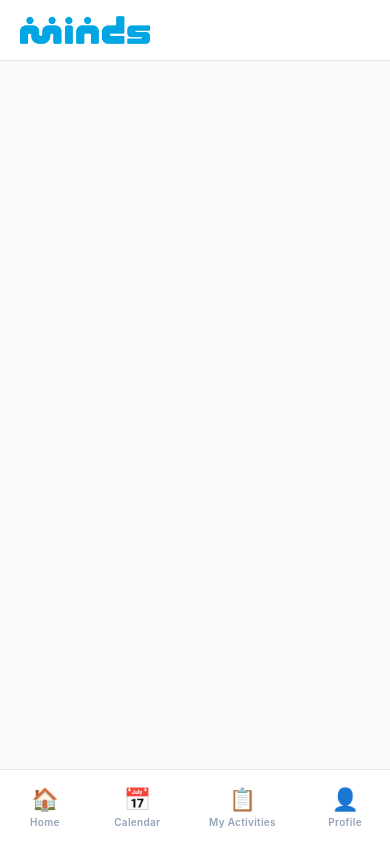
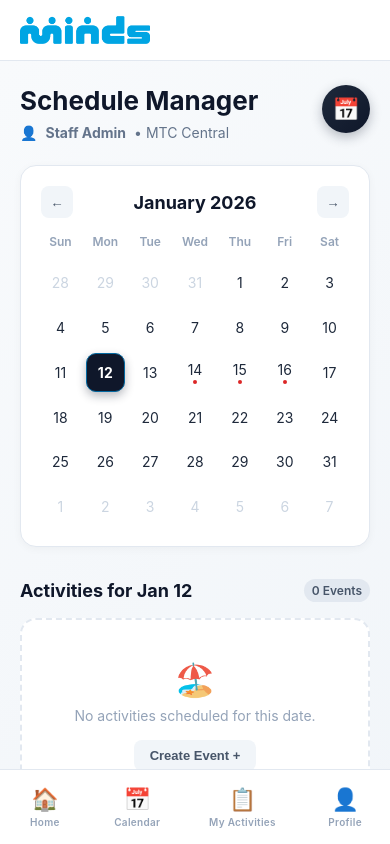
Before and after one commit to leynachee/kindByte, a Vue app in the folder kindByte-frontend/: page /staff/calendar in a window 390 px wide. Built offline with nearby package versions, Linux system fonts and the light colour scheme.

Commit message:
chore: align staff dashboard with updated main

```diff
--- a/kindByte-frontend/src/router/index.js
+++ b/kindByte-frontend/src/router/index.js
@@ -97,6 +97,12 @@ const router = createRouter({
       component: () => import('../components/EditEvent.vue'),
       meta: { requiresAuth: true, roles: ['staff'] }
     },
+    {
+      path: '/staff/calendar',
+      name: 'Calendar',
+      component: () => import('../views/StaffHomeView.vue'),
+      meta: { public: true }
+    },
 
     // Shared Routes
     {
--- a/kindByte-frontend/src/views/StaffHomeView.vue
+++ b/kindByte-frontend/src/views/StaffHomeView.vue
@@ -1,17 +1,24 @@
 <template>
-  <div class="staff-dashboard">
-    <!-- Header -->
-    <div class="dashboard-header">
-      <h1>Staff Dashboard</h1>
-      <p class="date-display">{{ currentDateDisplay }}</p>
+  <div class="page-container">
+    <section class="welcome-section">
+      <div class="greeting">
+        <h1>Schedule Manager</h1>
+        <p class="staff-badge">
+          <span class="badge-icon">👤</span>
+          <strong>Staff Admin</strong> • MTC Central
+        </p>
       </div>
+      <div class="admin-badge">
+        <div class="badge-icon-large">📅</div>
+      </div>
+    </section>
 
-    <!-- Calendar Section -->
-    <div class="calendar-section">
+    <div class="section">
+      <div class="calendar-card">
         <div class="calendar-header">
-        <button @click="previousMonth" class="nav-btn">&lt;</button>
-        <h2>{{ currentMonthYear }}</h2>
-        <button @click="nextMonth" class="nav-btn">&gt;</button>
+          <button @click="previousMonth" class="nav-btn">←</button>
+          <h2 class="month-title">{{ currentMonthYear }}</h2>
+          <button @click="nextMonth" class="nav-btn">→</button>
         </div>
 
         <div class="calendar-grid">
@@ -28,90 +35,57 @@
             @click="selectDate(date)"
           >
             <span class="date-number">{{ date.day }}</span>
-          <span v-if="hasActivities(date)" class="activity-indicator">{{ getActivityCount(date) }}</span>
+            <span v-if="hasActivities(date)" class="activity-dot"></span>
+          </div>
         </div>
       </div>
     </div>
 
-    <!-- Activities Section -->
-    <div class="activities-section">
-      <h2>Activities for {{ selectedDateDisplay }}</h2>
-
-      <div v-if="filteredActivities.length === 0" class="no-activities">
-        <p>No activities scheduled for this date.</p>
+    <div class="section">
+      <div class="section-header">
+        <h3 class="section-title">Activities for {{ selectedDateDisplay }}</h3>
+        <span class="count-badge">{{ filteredActivities.length }} Events</span>
       </div>
 
-      <div v-else class="activities-container">
+      <div v-if="filteredActivities.length === 0" class="empty-state">
+        <div class="empty-icon">🏖️</div>
+        <p>No activities scheduled for this date.</p>
+        <button class="action-btn-small">Create Event +</button>
+      </div>
+
+      <div v-else class="event-list">
         <div
           v-for="activity in filteredActivities"
           :key="activity.id"
-          class="activity-card"
+          class="event-card"
         >
-          <div class="activity-header">
-            <h3>{{ activity.name }}</h3>
-            <span class="activity-time">{{ activity.time }}</span>
+          <div class="event-date">
+            <span class="date-day">{{ getDayName(activity.date) }}</span>
+            <span class="date-num">{{ activity.date.getDate() }}</span>
           </div>
 
-          <div class="activity-details">
-            <div class="detail-row">
-              <span class="detail-label">Venue:</span>
-              <span class="detail-value">{{ activity.venue }}</span>
-            </div>
+          <div class="event-content">
+            <h4 class="event-title">{{ activity.name }}</h4>
+            <p class="event-meta">{{ activity.time }} • {{ activity.venue }}</p>
 
-            <div class="detail-row">
-              <span class="detail-label">Participants:</span>
-              <span class="detail-value">{{ activity.participantsCount }}</span>
-            </div>
-
-            <div class="detail-row">
-              <span class="detail-label">Volunteers:</span>
-              <span class="detail-value">{{ activity.volunteersCount }}</span>
-            </div>
-
-            <div class="detail-row">
-              <span class="detail-label">Volunteer Ratio:</span>
-              <span class="detail-value" :class="{ 'ratio-warning': !checkVolunteerRatio(activity) }">
-                1:{{ calculateRatio(activity) }}
-                <span v-if="!checkVolunteerRatio(activity)" class="warning-badge">⚠ INSUFFICIENT</span>
-                <span v-else class="success-badge">✓ GOOD</span>
+            <div class="event-status">
+              <span class="status-badge full">
+                {{ activity.participantsCount }} Participants
+              </span>
+              <span
+                :class="['status-badge', checkVolunteerRatio(activity) ? 'volunteers' : 'alert']"
+              >
+                {{ activity.volunteersCount }} Vols (Ratio 1:{{ calculateRatio(activity) }})
               </span>
             </div>
 
+            <div class="staff-details">
                <div class="detail-row">
-              <span class="detail-label">Accessibility:</span>
-              <span class="detail-value">{{ activity.wheelchairAccessible ? 'Yes' : 'No' }}</span>
+                 <span>♿ {{ activity.wheelchairAccessible ? 'Accessible' : 'Not Accessible' }}</span>
+                 <span>💰 {{ activity.caregiverPayment ? 'Paid' : 'Free' }}</span>
                </div>
-
-            <div class="detail-row">
-              <span class="detail-label">Caregiver Payment:</span>
-              <span class="detail-value">{{ activity.caregiverPayment ? 'Required' : 'Not Required' }}</span>
+               <a :href="activity.sheetUrl" target="_blank" class="sheet-link">View Sheet ↗</a>
             </div>
-
-            <div class="detail-row">
-              <span class="detail-label">Staff POC: Alice Tan</span>
-              <span class="detail-value">{{ activity.staffPOC }}</span>
-            </div>
-
-            <div class="detail-row">
-              <span class="detail-label">Contact Number: +65 9123 6767</span>
-              <span class="detail-value">{{ activity.contactNumber }}</span>
-            </div>
-
-            <div class="detail-row">
-              <span class="detail-label">Notes:</span>
-              <span class="detail-value">{{ activity.notes || 'None' }}</span>
-            </div>
-          </div>
-
-          <div class="activity-actions">
-            <a
-              :href="activity.sheetUrl"
-              target="_blank"
-              rel="noopener noreferrer"
-              class="sheet-button"
-            >
-              View Participant Details
-            </a>
           </div>
         </div>
       </div>
@@ -128,59 +102,55 @@ export default {
       selectedDate: new Date(),
       dayHeaders: ['Sun', 'Mon', 'Tue', 'Wed', 'Thu', 'Fri', 'Sat'],
 
-      // Sample activities data - replace with your actual data source
+      // Sample Data
       activities: [
         {
           id: 1,
           name: 'Morning Yoga Class',
-          date: new Date(2026, 0, 14), // Jan 14, 2026
-          time: '9:00 AM - 10:00 AM',
-          venue: 'Community Center Room A',
+          date: new Date(2026, 0, 14),
+          time: '09:00 AM',
+          venue: 'Room A',
           participantsCount: 15,
           volunteersCount: 3,
           wheelchairAccessible: true,
           caregiverPayment: false,
-          notes: 'Bring yoga mats',
-          sheetUrl: 'https://docs.google.com/spreadsheets/d/your-sheet-id-1'
+          sheetUrl: '#'
         },
         {
           id: 2,
           name: 'Art Workshop',
           date: new Date(2026, 0, 14),
-          time: '2:00 PM - 4:00 PM',
+          time: '02:00 PM',
           venue: 'Arts Studio',
           participantsCount: 12,
           volunteersCount: 2,
           wheelchairAccessible: true,
           caregiverPayment: true,
-          notes: 'Materials provided',
-          sheetUrl: 'https://docs.google.com/spreadsheets/d/your-sheet-id-2'
+          sheetUrl: '#'
         },
         {
           id: 3,
           name: 'Music Therapy',
           date: new Date(2026, 0, 15),
-          time: '10:00 AM - 11:30 AM',
+          time: '10:00 AM',
           venue: 'Music Room',
           participantsCount: 8,
           volunteersCount: 2,
           wheelchairAccessible: true,
           caregiverPayment: false,
-          notes: '',
-          sheetUrl: 'https://docs.google.com/spreadsheets/d/your-sheet-id-3'
+          sheetUrl: '#'
         },
         {
           id: 4,
           name: 'Cooking Class',
           date: new Date(2026, 0, 16),
-          time: '3:00 PM - 5:00 PM',
-          venue: 'Kitchen Facility',
+          time: '03:00 PM',
+          venue: 'Kitchen',
           participantsCount: 10,
-          volunteersCount: 4,
+          volunteersCount: 1, // Intentional low count for "alert" style
           wheelchairAccessible: false,
           caregiverPayment: true,
-          notes: 'Limited to 10 participants',
-          sheetUrl: 'https://docs.google.com/spreadsheets/d/your-sheet-id-4'
+          sheetUrl: '#'
         }
       ]
     };
@@ -189,64 +159,48 @@ export default {
     currentMonthYear() {
       return this.currentDate.toLocaleDateString('en-US', { month: 'long', year: 'numeric' });
     },
-    currentDateDisplay() {
-      return new Date().toLocaleDateString('en-US', {
-        weekday: 'long',
-        year: 'numeric',
-        month: 'long',
-        day: 'numeric'
-      });
-    },
     selectedDateDisplay() {
-      return this.selectedDate.toLocaleDateString('en-US', {
-        weekday: 'long',
-        year: 'numeric',
-        month: 'long',
-        day: 'numeric'
-      });
+      return this.selectedDate.toLocaleDateString('en-US', { month: 'short', day: 'numeric' });
     },
     calendarDates() {
       const year = this.currentDate.getFullYear();
       const month = this.currentDate.getMonth();
-
       const firstDay = new Date(year, month, 1);
-      const lastDay = new Date(year, month + 1, 0);
       const startDate = new Date(firstDay);
       startDate.setDate(startDate.getDate() - firstDay.getDay());
 
       const dates = [];
       const currentDate = new Date(startDate);
 
-      for (let i = 0; i < 42; i++) {
+      for (let i = 0; i < 42; i++) { // 6 weeks
         dates.push({
           date: new Date(currentDate),
           day: currentDate.getDate(),
-          month: currentDate.getMonth(),
-          year: currentDate.getFullYear(),
           isCurrentMonth: currentDate.getMonth() === month,
           key: currentDate.toISOString()
         });
         currentDate.setDate(currentDate.getDate() + 1);
       }
-
       return dates;
     },
     filteredActivities() {
-      return this.activities.filter(activity => {
-        return this.isSameDay(activity.date, this.selectedDate);
-      });
+      return this.activities.filter(activity =>
+        this.isSameDay(activity.date, this.selectedDate)
+      );
     }
   },
   methods: {
+    getDayName(date) {
+      return date.toLocaleDateString('en-US', { weekday: 'short' }).toUpperCase();
+    },
     calculateRatio(activity) {
-      // participants per volunteer
-      if (!activity.volunteersCount) return '∞'
-      return Math.ceil(activity.participantsCount / activity.volunteersCount)
+      if (!activity.volunteersCount) return '∞';
+      return Math.ceil(activity.participantsCount / activity.volunteersCount);
     },
     checkVolunteerRatio(activity) {
-      // Example rule: at least 1 volunteer per 5 participants
-      if (!activity.volunteersCount) return false
-      return (activity.participantsCount / activity.volunteersCount) <= 5
+      // Rule: 1 volunteer per 5 participants
+      if (!activity.volunteersCount) return false;
+      return (activity.participantsCount / activity.volunteersCount) <= 5;
     },
     previousMonth() {
       this.currentDate = new Date(this.currentDate.getFullYear(), this.currentDate.getMonth() - 1);
@@ -270,85 +224,104 @@ export default {
     },
     hasActivities(date) {
       return this.activities.some(activity => this.isSameDay(activity.date, date.date));
-    },
-    getActivityCount(date) {
-      return this.activities.filter(activity => this.isSameDay(activity.date, date.date)).length;
     }
-
   }
 };
 </script>
 
 <style scoped>
-.staff-dashboard {
-  max-width: 1400px;
+/* Core Page Style from StaffHome */
+.page-container {
+  padding: 24px 20px;
+  /* max-width: 430px; Remove if you want full desktop width, keep for mobile preview */
   margin: 0 auto;
-  padding: 20px;
-  font-family: -apple-system, BlinkMacSystemFont, 'Segoe UI', Roboto, 'Helvetica Neue', Arial, sans-serif;
+  background: linear-gradient(135deg, #f8fafc 0%, #f1f5f9 100%);
+  min-height: 100vh;
 }
 
-.dashboard-header {
-  text-align: center;
-  margin-bottom: 30px;
+/* Header Section */
+.welcome-section {
+  display: flex;
+  justify-content: space-between;
+  align-items: flex-start;
+  margin-bottom: 24px;
 }
 
-.dashboard-header h1 {
-  color: #2c3e50;
-  margin-bottom: 5px;
+.greeting h1 {
+  font-size: 26px;
+  font-weight: 700;
+  color: #0f172a;
+  margin: 0 0 8px 0;
 }
 
-.date-display {
-  color: #7f8c8d;
+.staff-badge {
+  display: flex;
+  align-items: center;
+  gap: 8px;
+  color: #64748b;
   font-size: 14px;
+  margin: 0;
 }
 
-.calendar-section {
+.admin-badge {
+  width: 48px;
+  height: 48px;
+  border-radius: 50%;
+  background: linear-gradient(135deg, #1e293b 0%, #0f172a 100%);
+  display: flex;
+  align-items: center;
+  justify-content: center;
+  box-shadow: 0 4px 12px rgba(30, 41, 59, 0.3);
+}
+
+.badge-icon-large { font-size: 22px; }
+
+/* Calendar Card Styling */
+.calendar-card {
   background: white;
-  border-radius: 12px;
+  border-radius: 16px;
   padding: 20px;
-  box-shadow: 0 2px 8px rgba(0,0,0,0.1);
-  margin-bottom: 30px;
+  box-shadow: 0 2px 8px rgba(0, 0, 0, 0.04);
+  border: 1px solid #e2e8f0;
 }
 
 .calendar-header {
   display: flex;
   justify-content: space-between;
   align-items: center;
-  margin-bottom: 20px;
+  margin-bottom: 16px;
 }
 
-.calendar-header h2 {
-  color: #2c3e50;
+.month-title {
+  font-size: 18px;
+  font-weight: 700;
+  color: #0f172a;
   margin: 0;
 }
 
 .nav-btn {
-  background: #84d65a;
+  background: #f1f5f9;
   border: none;
   border-radius: 8px;
-  padding: 8px 16px;
+  width: 32px;
+  height: 32px;
   cursor: pointer;
-  font-size: 18px;
-  color: white;
-  transition: background 0.3s;
-}
-
-.nav-btn:hover {
-  background: #6fb844;
+  color: #475569;
+  font-weight: bold;
 }
 
 .calendar-grid {
   display: grid;
   grid-template-columns: repeat(7, 1fr);
-  gap: 8px;
+  gap: 6px;
 }
 
 .day-header {
   text-align: center;
-  font-weight: bold;
-  color: #2c3e50;
-  padding: 10px;
-  font-size: 14px;
+  font-size: 12px;
+  font-weight: 600;
+  color: #94a3b8;
+  padding-bottom: 8px;
 }
 
 .calendar-date {
@@ -357,208 +330,187 @@ export default {
   flex-direction: column;
   align-items: center;
   justify-content: center;
-  border: 1px solid #e0e0e0;
-  border-radius: 8px;
+  border-radius: 10px;
   cursor: pointer;
-  transition: all 0.3s;
+  font-size: 14px;
+  color: #1e293b;
   position: relative;
+  transition: all 0.2s;
 }
 
-.calendar-date:hover {
-  background: #f5f5f5;
-  transform: scale(1.05);
-}
+.calendar-date:hover { background: #f8fafc; }
+.calendar-date.other-month { color: #cbd5e1; }
 
-.calendar-date.other-month {
-  color: #bdc3c7;
+.calendar-date.today {
+  border: 1px solid #0369a1;
+  color: #0369a1;
+  font-weight: 700;
 }
 
 .calendar-date.selected {
-  background: #84d65a;
+  background: #0f172a;
   color: white;
-  border-color: #84d65a;
+  box-shadow: 0 4px 10px rgba(15, 23, 42, 0.3);
 }
 
-.calendar-date.today {
-  border: 2px solid #84d65a;
-  font-weight: bold;
+.activity-dot {
+  width: 4px;
+  height: 4px;
+  background: #dc2626;
+  border-radius: 50%;
+  margin-top: 2px;
 }
 
-.calendar-date.has-activities .date-number {
-  font-weight: bold;
-}
+.calendar-date.selected .activity-dot { background: #fff; }
 
-.date-number {
-  font-size: 16px;
-}
+/* Activities Section */
+.section { margin-bottom: 32px; }
 
-.activity-indicator {
-  position: absolute;
-  top: 4px;
-  right: 4px;
-  background: #e74c3c;
-  color: white;
-  border-radius: 50%;
-  width: 20px;
-  height: 20px;
-  display: flex;
-  align-items: center;
-  justify-content: center;
-  font-size: 10px;
-  font-weight: bold;
-}
-
-.activities-section {
-  margin-top: 30px;
-}
-
-.activities-section h2 {
-  color: #2c3e50;
-  margin-bottom: 20px;
-}
-
-.no-activities {
-  text-align: center;
-  padding: 40px;
-  background: white;
-  border-radius: 12px;
-  color: #7f8c8d;
-}
-
-.activities-container {
-  display: grid;
-  gap: 20px;
-  max-height: 600px;
-  overflow-y: auto;
-  padding-right: 10px;
-}
-
-.activities-container::-webkit-scrollbar {
-  width: 8px;
-}
-
-.activities-container::-webkit-scrollbar-track {
-  background: #f1f1f1;
-  border-radius: 4px;
-}
-
-.activities-container::-webkit-scrollbar-thumb {
-  background: #84d65a;
-  border-radius: 4px;
-}
-
-.activity-card {
-  background: white;
-  border-radius: 12px;
-  padding: 24px;
-  box-shadow: 0 2px 8px rgba(0,0,0,0.1);
-  transition: transform 0.3s, box-shadow 0.3s;
-}
-
-.activity-card:hover {
-  transform: translateY(-4px);
-  box-shadow: 0 4px 16px rgba(0,0,0,0.15);
-}
-
-.activity-header {
+.section-header {
   display: flex;
   justify-content: space-between;
   align-items: center;
-  margin-bottom: 20px;
-  padding-bottom: 16px;
-  border-bottom: 2px solid #84d65a;
+  margin-bottom: 16px;
 }
 
-.activity-header h3 {
-  color: #2c3e50;
+.section-title {
+  font-size: 18px;
+  font-weight: 700;
+  color: #0f172a;
   margin: 0;
-  font-size: 22px;
 }
 
-.activity-time {
-  color: #84d65a;
-  font-weight: bold;
-  font-size: 14px;
+.count-badge {
+  font-size: 12px;
+  background: #e2e8f0;
+  padding: 4px 8px;
+  border-radius: 12px;
+  color: #475569;
+  font-weight: 600;
 }
 
-.activity-details {
-  display: grid;
+/* Event Cards (Matching StaffHome) */
+.event-list {
+  display: flex;
+  flex-direction: column;
   gap: 12px;
-  margin-bottom: 20px;
+}
+
+.event-card {
+  background: white;
+  border-radius: 16px;
+  padding: 16px;
+  border: 1px solid #e2e8f0;
+  box-shadow: 0 2px 4px rgba(0, 0, 0, 0.02);
+  display: flex;
+  gap: 16px;
+  transition: all 0.2s;
+}
+
+.event-card:hover {
+  transform: translateY(-2px);
+  box-shadow: 0 8px 16px rgba(0,0,0,0.06);
+}
+
+.event-date {
+  background: linear-gradient(135deg, #1e293b 0%, #0f172a 100%);
+  color: white;
+  border-radius: 12px;
+  padding: 12px;
+  display: flex;
+  flex-direction: column;
+  align-items: center;
+  justify-content: center;
+  min-width: 50px;
+  height: fit-content;
+}
+
+.date-day { font-size: 10px; font-weight: 700; opacity: 0.8; }
+.date-num { font-size: 22px; font-weight: 800; line-height: 1; }
+
+.event-content {
+  flex: 1;
+  display: flex;
+  flex-direction: column;
+  gap: 6px;
+}
+
+.event-title {
+  font-size: 16px;
+  font-weight: 700;
+  color: #0f172a;
+  margin: 0;
+}
+
+.event-meta {
+  font-size: 13px;
+  color: #64748b;
+  margin: 0;
+}
+
+.event-status {
+  display: flex;
+  flex-wrap: wrap;
+  gap: 6px;
+  margin-top: 4px;
+}
+
+.status-badge {
+  padding: 4px 8px;
+  border-radius: 6px;
+  font-size: 11px;
+  font-weight: 700;
+}
+
+.status-badge.full { background: #dbeafe; color: #1e40af; }
+.status-badge.volunteers { background: #d1fae5; color: #047857; }
+.status-badge.alert { background: #fee2e2; color: #b91c1c; }
+
+/* Staff Specific Details */
+.staff-details {
+  margin-top: 8px;
+  padding-top: 8px;
+  border-top: 1px solid #f1f5f9;
+  display: flex;
+  justify-content: space-between;
+  align-items: center;
+  font-size: 12px;
 }
 
 .detail-row {
   display: flex;
-  align-items: flex-start;
+  gap: 10px;
+  color: #64748b;
 }
 
-.detail-label {
-  font-weight: bold;
-  color: #2c3e50;
-  min-width: 180px;
-  font-size: 14px;
+.sheet-link {
+  color: #0369a1;
+  text-decoration: none;
+  font-weight: 600;
 }
 
-.detail-value {
-  color: #555;
-  flex: 1;
-  font-size: 14px;
+.sheet-link:hover { text-decoration: underline; }
+
+/* Empty State */
+.empty-state {
+  text-align: center;
+  padding: 40px 20px;
+  background: white;
+  border-radius: 16px;
+  border: 2px dashed #e2e8f0;
 }
 
-.activity-actions {
-  display: flex;
-  justify-content: flex-end;
-  margin-top: 20px;
-  padding-top: 16px;
-  border-top: 1px solid #ecf0f1;
-}
+.empty-icon { font-size: 32px; margin-bottom: 8px; }
+.empty-state p { margin: 0 0 16px 0; color: #94a3b8; font-size: 14px; }
 
-.sheet-button {
-  background: #84d65a;
-  color: white;
-  text-decoration: none;
-  padding: 12px 24px;
+.action-btn-small {
+  background: #f1f5f9;
+  border: none;
+  padding: 8px 16px;
   border-radius: 8px;
-  font-weight: bold;
-  transition: background 0.3s;
-  display: inline-flex;
-  align-items: center;
-  gap: 8px;
-}
-
-.sheet-button:hover {
-  background: #6fb844;
-}
-
-@media (max-width: 768px) {
-  .staff-dashboard {
-    padding: 10px;
-  }
-
-  .calendar-section {
-    padding: 15px;
-  }
-
-  .calendar-grid {
-    gap: 4px;
-  }
-
-  .date-number {
-    font-size: 14px;
-  }
-
-  .activity-card {
-    padding: 16px;
-  }
-
-  .activity-header {
-    flex-direction: column;
-    align-items: flex-start;
-    gap: 8px;
-  }
-
-  .detail-label {
-    min-width: 150px;
-  }
+  color: #475569;
+  font-weight: 600;
+  font-size: 13px;
+  cursor: pointer;
 }
 </style>
```
Also changed, not shown: kindByte-frontend/src/components/BottomNav.vue (+9 -6 lines). Lines whose indentation alone changed are shown as unchanged.
